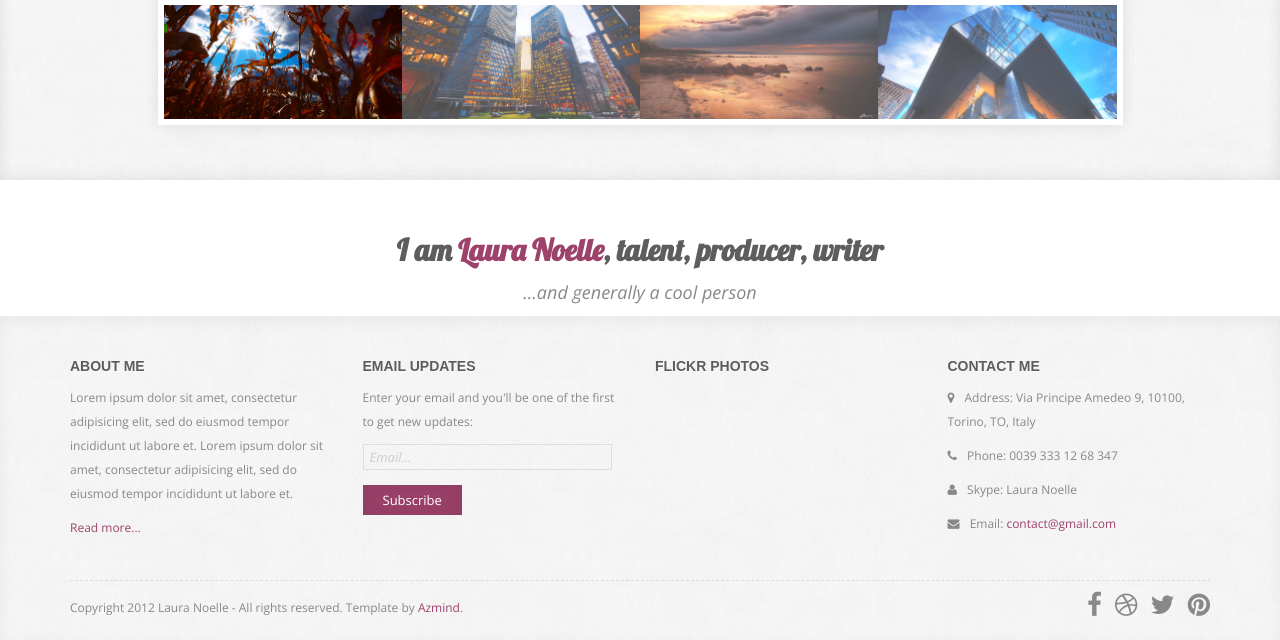
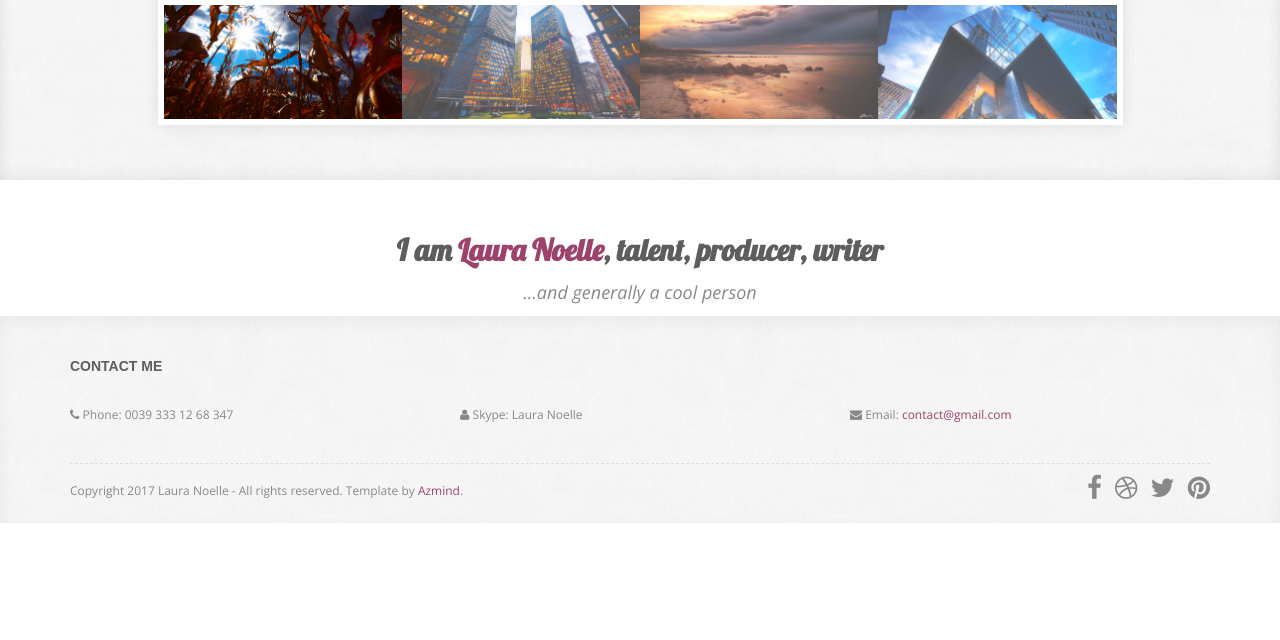
Before and after one commit to jchai002/Laura-Noelle-Portfolio, a Jekyll site: the page built from index.html, in a window 1280 px wide. Shown: the part 687-1327 px from the top of the page. Built offline with Jekyll 4.4.1, drawn with Linux system fonts in a browser that asks for light colours; some web fonts are replaced; after the commit the page ends 1210 px from its top, so only the background shows below that.

Commit message:
update footer

```diff
--- a/_includes/footer.html
+++ b/_includes/footer.html
@@ -2,43 +2,17 @@
 <footer>
   <div class="container">
     <div class="row">
-      <div class="col-sm-3 footer-box wow fadeInUp">
-        <h4>About Me</h4>
-        <div class="footer-box-text">
-          <p>
-            Lorem ipsum dolor sit amet, consectetur adipisicing elit, sed do eiusmod tempor incididunt ut labore et.
-            Lorem ipsum dolor sit amet, consectetur adipisicing elit, sed do eiusmod tempor incididunt ut labore et.
-          </p>
-          <p><a href="about.html">Read more...</a></p>
-        </div>
+      <div class="col-sm-12 footer-box wow fadeInDown">
+        <h4>Contact Me</h4>
       </div>
-      <div class="col-sm-3 footer-box wow fadeInDown">
-        <h4>Email Updates</h4>
-        <div class="footer-box-text footer-box-text-subscribe">
-          <p>Enter your email and you'll be one of the first to get new updates:</p>
-          <form role="form" action="subscribe.php" method="post">
-            <div class="form-group">
-              <label class="sr-only" for="subscribe-email">Email address</label>
-              <input type="text" name="email" placeholder="Email..." class="subscribe-email" id="subscribe-email">
-            </div>
-            <button type="submit" class="btn">Subscribe</button>
-          </form>
-          <p class="success-message"></p>
-          <p class="error-message"></p>
-        </div>
+      <div class="col-sm-4 footer-box wow fadeInDown">
+        <p><i class="fa fa-phone"></i> Phone: 0039 333 12 68 347</p>
       </div>
-      <div class="col-sm-3 footer-box wow fadeInUp">
-        <h4>Flickr Photos</h4>
-        <div class="footer-box-text flickr-feed"></div>
+      <div class="col-sm-4 footer-box wow fadeInDown">
+        <p><i class="fa fa-user"></i> Skype: Laura Noelle</p>
       </div>
-      <div class="col-sm-3 footer-box wow fadeInDown">
-        <h4>Contact Me</h4>
-        <div class="footer-box-text footer-box-text-contact">
-          <p><i class="fa fa-map-marker"></i> Address: Via Principe Amedeo 9, 10100, Torino, TO, Italy</p>
-          <p><i class="fa fa-phone"></i> Phone: 0039 333 12 68 347</p>
-          <p><i class="fa fa-user"></i> Skype: Laura Noelle</p>
-          <p><i class="fa fa-envelope"></i> Email: <a href="">contact@gmail.com</a></p>
-        </div>
+      <div class="col-sm-4 footer-box wow fadeInDown">
+        <p><i class="fa fa-envelope"></i> Email: <a href="mailto:contact@gmail.com">contact@gmail.com</a></p>
       </div>
     </div>
     <div class="row">
@@ -48,7 +22,7 @@
     </div>
     <div class="row">
       <div class="col-sm-7 footer-copyright wow fadeIn">
-        <p>Copyright 2012 Laura Noelle - All rights reserved. Template by <a href="http://azmind.com/free-bootstrap-themes-templates/">Azmind</a>.</p>
+        <p>Copyright {{ 'now' | date: "%Y" }} Laura Noelle - All rights reserved. Template by <a href="http://azmind.com/free-bootstrap-themes-templates/">Azmind</a>.</p>
       </div>
       <div class="col-sm-5 footer-social wow fadeIn">
         <a href="#"><i class="fa fa-facebook"></i></a>
```
